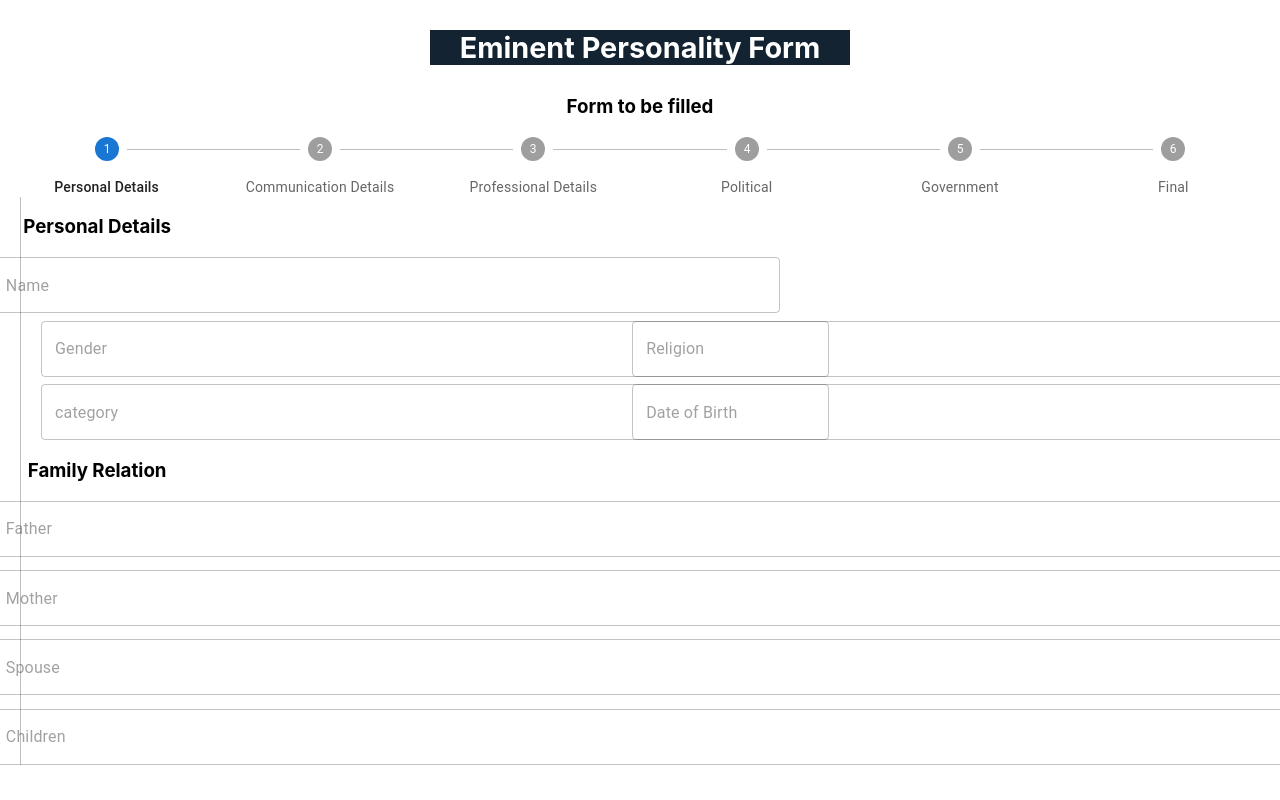
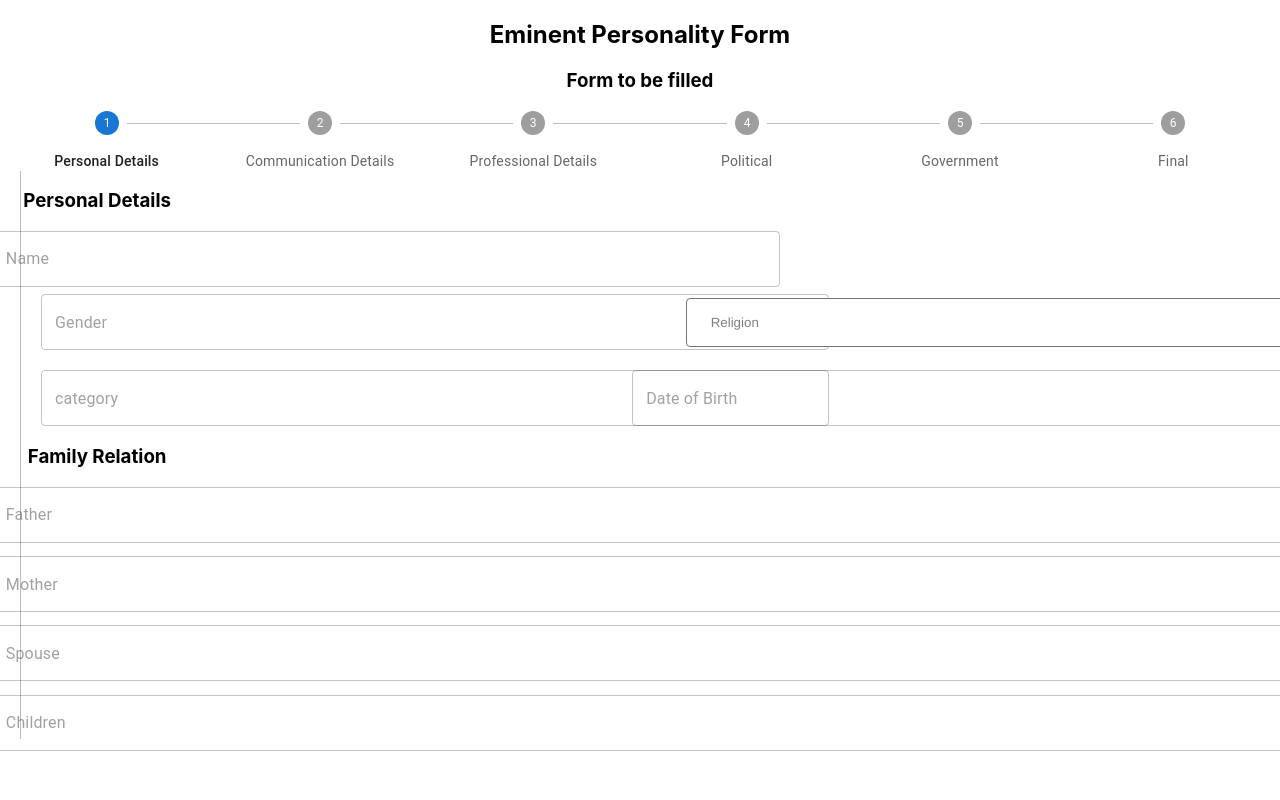
Before and after one commit to rvi-snkr7/stepper_crud, a React (Create React App) app: page / in a window 1280 px wide. Shown: the top 800 px of the page. Built offline with nearby package versions, Linux system fonts and the light colour scheme.

Commit message:
new branch1stcommit

```diff
--- a/package.json
+++ b/package.json
@@ -5,6 +5,7 @@
   "dependencies": {
     "@emotion/react": "^11.10.0",
     "@emotion/styled": "^11.10.0",
+    "@mui/icons-material": "^5.10.2",
     "@mui/material": "^5.10.2",
     "@testing-library/jest-dom": "^5.16.5",
     "@testing-library/react": "^13.3.0",
--- a/src/App.js
+++ b/src/App.js
@@ -1,10 +1,10 @@
 import './App.css';
 // import Personality from './component/linearstepper';
-// import HorizontalLinearStepper from './component/linearstepper';
 // import {CssBaseline, Container,Paper,Box} from "@mui/material";
 import React from 'react';
 // import Ravi from './component/User';
 import Userform from './component/usercreate';
+// import formikArray from './component/Formikarray';
 
 
 function App() {
@@ -12,14 +12,18 @@ function App() {
     <div className="App">
       <>
       <header className='header'>
-        <div className="eminent_form">
+      <div>
+
           <h2>Eminent Personality Form</h2>
+
+          <h3>Form to be filled</h3>
+
         </div>
-          <h3>Form to be filled</h3>
       </header>
-      <body>
-        <Userform/>
-      </body>
+
+      {/* <Personality/> */}
+     <Userform/>
+     {/* <formikArray/> */}
       </>
     </div>
   );
--- /dev/null
+++ b/src/component/Formikarray.jsx
@@ -0,0 +1,91 @@
+// import React from "react";
+// import { Formik, Form, Field, FieldArray } from 'formik';
+
+
+// function formikArray() {
+
+
+// const initialValues = {
+//     numberOfChildrens: '',
+//         childrens: []
+//     };
+//     function onChangeChildrens(e, field, values, setValues) {
+//         // update dynamic form
+//         const childrens = [...values.childrens];
+//         const numberOfChildrens = e.target.value || 0;
+//         const previousNumber = parseInt(field.value || '0');
+//         if (previousNumber < numberOfChildrens) {
+//             for (let i = previousNumber; i < numberOfChildrens; i++) {
+//                 childrens.push({ name: '',});
+//             }
+//         } else {
+//             for (let i = previousNumber; i >= numberOfChildrens; i--) {
+//                 childrens.splice(i, 1);
+//             }
+//         }
+//         setValues({ ...values, childrens });
+
+//         // call formik onChange method
+//         field.onChange(e);
+//     }
+//     function onSubmit(fields) {
+//         // display form field values on success
+//         alert('SUCCESS!! :-)\n\n' + JSON.stringify(fields, null, 4));
+//     }
+
+//   return (
+//     <div>
+//         <h1>Add Children</h1>
+//           <Formik initialValues={initialValues}  onSubmit={onSubmit}>
+//                 <Form>
+//                     <div className="card m-3">
+//                         <h5 className="card-header">React + Formik Dynamic Form Example</h5>
+//                         <div className="card-body border-bottom">
+//                             <div className="form-row">
+//                                 <div className="form-group">
+//                                     <label>Number of Tickets</label>
+//                                     <Field name="numberOfChildrens">
+//                                     {({ field }) => (
+//                                         <select {...field}  onChange={e => onChangeTickets(e, field, values, setValues)}>
+//                                             <option value=""></option>
+//                                             {[1,2,3,4,5,6,7,8,9,10].map(i =>
+//                                                 <option key={i} value={i}>{i}</option>
+//                                             )}
+//                                         </select>
+//                                     )}
+//                                     </Field>
+//                                 </div>
+//                             </div>
+//                         </div>
+//                         <FieldArray name="Childrens">
+//                         {() => (values.childrens.map((children, i) => {
+
+//                             return (
+//                                 <div key={i} className="list-group list-group-flush">
+//                                     <div className="list-group-item">
+//                                         <h5 className="card-title">Ticket {i + 1}</h5>
+//                                         <div className="form-row">
+//                                             <div className="form-group col-6">
+//                                                 <label>Name</label>
+//                                                 <Field name={`childrens.${i}.name`} type="text"/>
+//                                             </div>
+//                                         </div>
+//                                     </div>
+//                                 </div>
+//                             );
+//                         }))}
+//                         </FieldArray>
+//                         <div className="card-footer text-center border-top-0">
+//                             <button type="submit" className="btn btn-primary mr-1">
+//                                 add childrens
+//                             </button>
+//                             <button className="btn btn-secondary mr-1" type="reset">Reset</button>
+//                         </div>
+//                     </div>
+//                 </Form>
+//         </Formik>
+//     </div>
+//   )
+// }
+
+// export default formikArray
--- a/src/component/usercreate.jsx
+++ b/src/component/usercreate.jsx
@@ -1,105 +1,153 @@
-import React, {useState } from "react";
+import React, { Component, useState } from "react";
 import axios from "axios";
-import {Formik,Form, Field,FormikConfig,FormikValues} from 'formik';
+import { Formik, Form, Field, FieldArray } from 'formik';
 import TextField from '@mui/material/TextField';
-import { Button, StepContent } from "@mui/material";
+import { Button, InputLabel, StepContent } from "@mui/material";
 import Stepper from '@mui/material/Stepper';
 import Step from '@mui/material/Step';
 import StepLabel from '@mui/material/StepLabel';
-function Userform(){
-     const url="http://localhost:3000/user"
-     const[activeStep,setActiveStep]= React.useState(0)
-     const nextStep=()=>{
-       if(activeStep<6)
-       setActiveStep((currentStep)=>currentStep+1)
+// import Select from '@mui/material/Select';
+// import { Select } from "formik-material-ui";
+function Userform() {
+  const url = "http://localhost:3000/user"
+  const [activeStep, setActiveStep] = React.useState(0)
+  const nextStep = () => {
+    if (activeStep < 6)
+      setActiveStep((currentStep) => currentStep + 1)
   }
-     const previousStep=()=>{
-       if(activeStep !== 0)
-       setActiveStep((currentStep)=>currentStep-1)
+  const previousStep = () => {
+    if (activeStep !== 0)
+      setActiveStep((currentStep) => currentStep - 1)
   }
-    const[deta,setDeta]=useState({
-        name:"", gender:"",category:"",Religion:"", dob:"",father:"", mother:"",spouse:"",children:"",
-        number:"",email:"",degree:"",course:"",startyear:"",endyear:""
-    }
-    )
-     function Submit(e){
+  const [deta, setDeta] = useState({
+    name: "",
+    gender: "",
+    category: "",
+    Religion: "",
+    dob: "",
+    father: "",
+    mother: "",
+    spouse: "",
+    child:"",
+    number: "",
+    email: "",
+    degree: "",
+    course: "",
+    startyear: "",
+    endyear: ""}
+  );
+
+  function Submit(e) {
     e.preventDefault();
-      axios.post(url,{
-      name:deta.name, gender:deta.gender,Religion:deta.Religion,dob:deta.dob,father:deta.father,
-      mother:deta.mother,spouse:deta.spouse,children:deta.children, number:deta.number, email:deta.email,
-      number:deta.email,degree:deta.degree, course:deta.course, startyear:deta.startyear,})
-        .then((response)=>response.data)
+    axios.post(url, {
+      name:  deta.name, gender: deta.gender, Religion: deta.Religion, dob: deta.dob, father: deta.father,
+      mother: deta.mother, spouse: deta.spouse, child: deta.child,
+      number: deta.number, email: deta.email,
+       degree: deta.degree, course: deta.course, startyear: deta.startyear,
+    })
+      .then((response) => response.data)
     setTimeout(window.location.reload.bind(window.location), 100);
   }
-    function handle(e){
-        const newdeta={...deta}
-        newdeta[e.target.id]=e.target.value
+  function handle(e) {
+    const newdeta = { ...deta }
+    newdeta[e.target.id] = e.target.value
+
+    // console.log('name is:',e.target.name);
+    // console.log('value is:',e.target.name);
     setDeta(newdeta)
-        // console.log(newdeta)
+    console.log(deta)
   }
-return(
+
+  return (
     <>
 
       <Formik initialValues={{
-      name:"", gender:"",category:"",Religion:"", dob:"",father:"",mother:"", children:"", number:"",
-      email:"",degree:"",course:"",startyear:"",endyear:""
-      }} onSubmit={(e)=>Submit(e)}>
-            <Form onSubmit={(e)=>Submit(e)}>
-            <body className="FORM">
+        name: "", gender: "", category: "", Religion: "", dob: "", father: "", mother: "",
+        child:"",number: "",
+        email: "", degree: "", course: "", startyear: "", endyear: ""
+      }
+      } onSubmit={(e) => Submit(e)}>
+
+
+
+        {(formik) => (
+          <Form onSubmit={(e) => Submit(e)}>
+
+            <div className="FORM">
               <Stepper activeStep={activeStep} alternativeLabel>
+
                 <Step>
                   <StepLabel>Personal Details</StepLabel>
                   <div className="steper-context">
                     <StepContent>
                       <h3>Personal Details</h3>
                       <div className="steper1-name">
-                      <Field onChange={(e)=>handle(e)} id="name" value={deta.name} placeholder="Name" name="name" type='text' component={TextField}/>
+                        <Field onChange={(e) => handle(e)} id="name" value={deta.name} placeholder="Name" name="Name" type='text' component={TextField} />
                       </div>
+
+                      <div className="steper1-G-R-D">
+                        <Field onChange={(e) => handle(e)} id="gender" value={deta.gender} placeholder="Gender" name="Gender" type='text' component={TextField}>
+                        </Field>
+
+                        <div className="Select">
+                          <Field as="select" onChange={(e) => handle(e)} id="Religion" value={deta.Religion} name="Religion" >
+                            <option value="" disabled>Religion</option>
+                            <option>Hinduism</option>
+                            <option>Islam</option>
+                            <option>Christianity</option>
+                            <option>Buddhism</option>
+                            <option>Jainism</option>
+                          </Field>
+                        </div>
+
+                      </div>
+
 
                       <div className="steper1-G-R">
                         <div>
-                       <Field onChange={(e)=>handle(e)} id="gender" value={deta.gender} placeholder="Gender" type='text' component={TextField}/>
+                          <Field onChange={(e) => handle(e)} id="category" value={deta.category} placeholder="category" type='text' name="category" component={TextField} />
                         </div>
-                       <div>
-                       <Field onChange={(e)=>handle(e)} id="Religion" value={deta.Religion} placeholder="Religion" type='text' component={TextField}/>
-                       </div>
-                      </div>
-                      <div className="steper1-G-R">
-                        <div>
-                        <Field onChange={(e)=>handle(e)} id="category" value={deta.category} placeholder="category" type='text' component={TextField}/>
-                        </div>
-                        <div>
-                        <Field onChange={(e)=>handle(e)} id="dob" value={deta.dob} placeholder="Date of Birth" type='integer' component={TextField}/>
+                        <div className="dob">
+                          <Field onChange={(e) => handle(e)} id="dob" value={deta.dob} placeholder="Date of Birth" type='integer' name="dob" component={TextField} />
                         </div>
                       </div>
                       <h3>Family Relation</h3>
                       <div className="Steper1-gr" >
                         <div className="steper1-gr-gap">
-                        <Field onChange={(e)=>handle(e)} id="father" value={deta.father} placeholder="Father" type='text' component={TextField}/>
+                          <Field onChange={(e) => handle(e)} id="father" value={deta.father} placeholder="Father" type='text' name="father" component={TextField} />
                         </div>
                         <div className="steper1-gr-gap">
-                        <Field onChange={(e)=>handle(e)} id="mother" value={deta.mother} placeholder="Mother" type='text'component={TextField}/>
+                          <Field onChange={(e) => handle(e)} id="mother" value={deta.mother} placeholder="Mother" type='text' name="mother" component={TextField} />
                         </div>
                         <div className="steper1-gr-gap">
-                        <Field onChange={(e)=>handle(e)} id="spouse" value={deta.spouse} placeholder="Spouse" type='text' component={TextField}/>
+                          <Field onChange={(e) => handle(e)} id="spouse" value={deta.spouse} placeholder="Spouse" type='text' name="spouse" component={TextField} />
                         </div>
+
                         <div className="steper1-gr-gap">
-                        <Field onChange={(e)=>handle(e)} id="children" value={deta.children} placeholder="Children" type='number' component={TextField}/>
+
+
+                          <Field onChange={(e) => handle(e)} id="child" value={deta.child} placeholder="Children" type='text' name="child" component={TextField} />
+
+
+
+
+
+
+
                         </div>
                       </div>
 
                     </StepContent>
                   </div>
                 </Step>
-
                 <Step>
                   <StepLabel>Communication Details</StepLabel>
                   <div className="steper-context1">
                     <StepContent>
                       <h3>Communication Details</h3>
                       <div className="steper1-N-E">
-                      <Field onChange={(e)=>handle(e)} id="number" value={deta.number} placeholder="Number" type='text' component={TextField}/>
-                      <Field onChange={(e)=>handle(e)} id="email" value={deta.email} placeholder="Email" type='text' component={TextField}/>
+                        <Field onChange={(e) => handle(e)} id="number" value={deta.number} placeholder="Number" type='text' name="number" component={TextField} />
+                        <Field onChange={(e) => handle(e)} id="email" value={deta.email} placeholder="Email" type='text' name="email" component={TextField} />
                       </div>
                     </StepContent>
                   </div>
@@ -112,13 +160,13 @@ return(
                       <h3>Professional Details</h3>
                       <p>Education Details</p>
                       <div className="steper1-N-E">
-                      <Field onChange={(e)=>handle(e)} id="degree" value={deta.degree} placeholder="Degree" type='text' component={TextField}/>
-                      <Field onChange={(e)=>handle(e)} id="course" value={deta.course} placeholder="Course" type='text' component={TextField}/>
+                        <Field onChange={(e) => handle(e)} id="degree" value={deta.degree} placeholder="Degree" type='text' name="degree" component={TextField} />
+                        <Field onChange={(e) => handle(e)} id="course" value={deta.course} placeholder="Course" type='text' name="course" component={TextField} />
                       </div>
 
                       <div className="steper1-N-E">
-                      <Field onChange={(e)=>handle(e)} id="startyear" value={deta.startyear} placeholder="Startyear" type='text' component={TextField}/>
-                      <Field onChange={(e)=>handle(e)} id="endyear" value={deta.endyear} placeholder="Endyear" type='text' component={TextField}/>
+                        <Field onChange={(e) => handle(e)} id="startyear" value={deta.startyear} placeholder="Startyear" type='text' name="startyear" component={TextField} />
+                        <Field onChange={(e) => handle(e)} id="endyear" value={deta.endyear} placeholder="Endyear" type='text' name="endyear" component={TextField} />
                       </div>
                     </StepContent>
                   </div>
@@ -159,23 +207,26 @@ return(
                   </div>
                 </Step>
               </Stepper>
-              </body>
+            </div>
             <div className="step-button">
               <Button
                 variant="outlined"
                 color="primary"
-                   onClick={()=>previousStep()}
+                onClick={() => previousStep()}
               >Back
               </Button>
               <br></br>
               <Button
                 variant="outlined"
                 color="primary"
-                   onClick={()=>nextStep()}
+                onClick={() => nextStep()}
               >Next
               </Button>
             </div>
           </Form>
+        )}
+
+
       </Formik>
 
     </>
--- a/src/index.css
+++ b/src/index.css
@@ -39,7 +39,7 @@ code {
   margin-left: 650px;
 }
 .FORM{
-  height: 680px;
+  height: 880px;
 }
 .steper-context{
   width: 400%;
@@ -128,3 +128,29 @@ width: 1590px;
   margin: 20% 0% 0% -408%;
   width: 555%;
 }
+.steper1-G-R-D{
+  /* background-color: red; */
+    display: flex;
+    width: 153%;
+    margin-top: 1%;
+    height: 12%;
+    gap: 46%;
+}
+.steper1-G-R-D fieldset{
+    width: 770px;
+
+
+}
+#Religion{
+  height: 49px;
+  width: 790px;
+  margin-left: -130px;
+  margin-top: 4px;
+  border-radius: 4px;
+  background-color: #fff;
+  padding: 0px 0px 0px 20px;
+  font-family:'Franklin Gothic Medium', 'Arial Narrow', Arial, sans-serif;
+  color: grey;
+  position: absolute;
+
+}
```
Also changed, not shown: src/component/fieldarray.jsx (added, +65 -0 lines), src/component/linearstepper.js (+13 -1 lines), 1 other file (tests, documents, lock files or other folders). Lines whose indentation alone changed are shown as unchanged.
